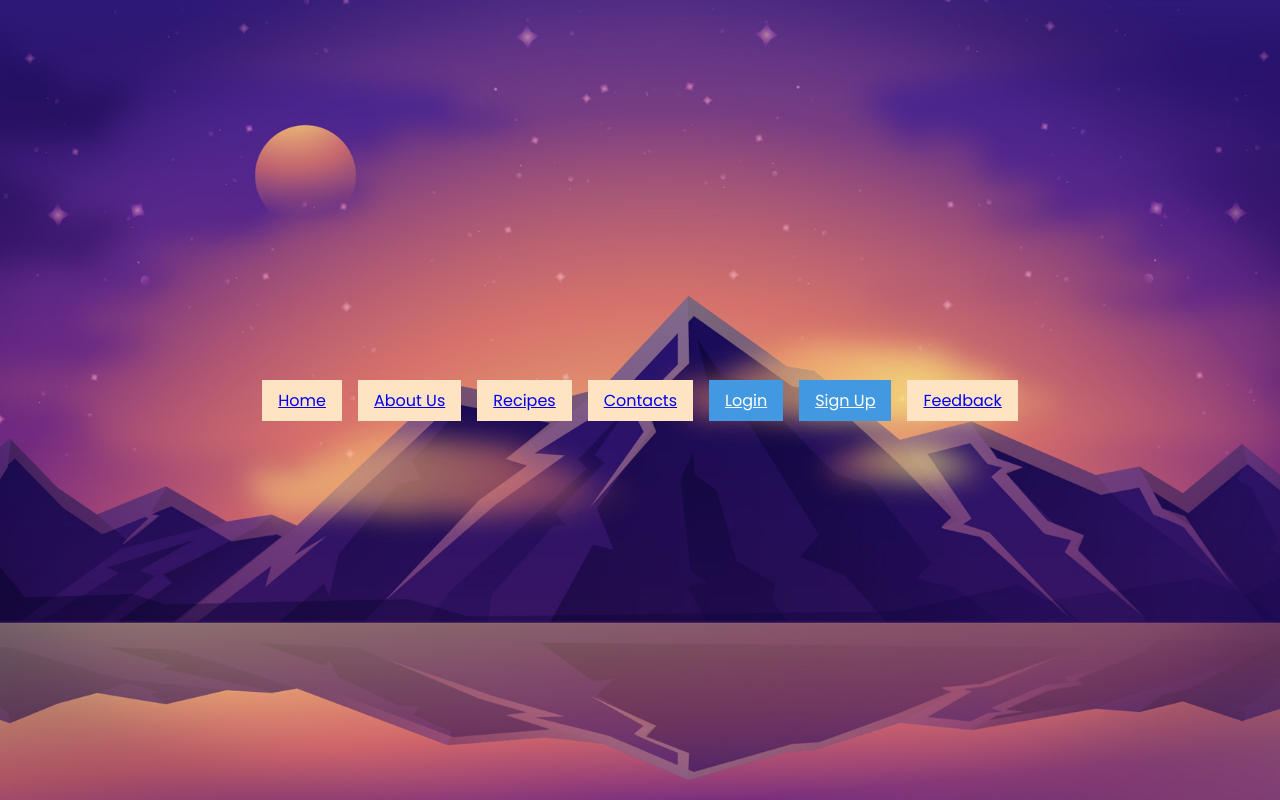
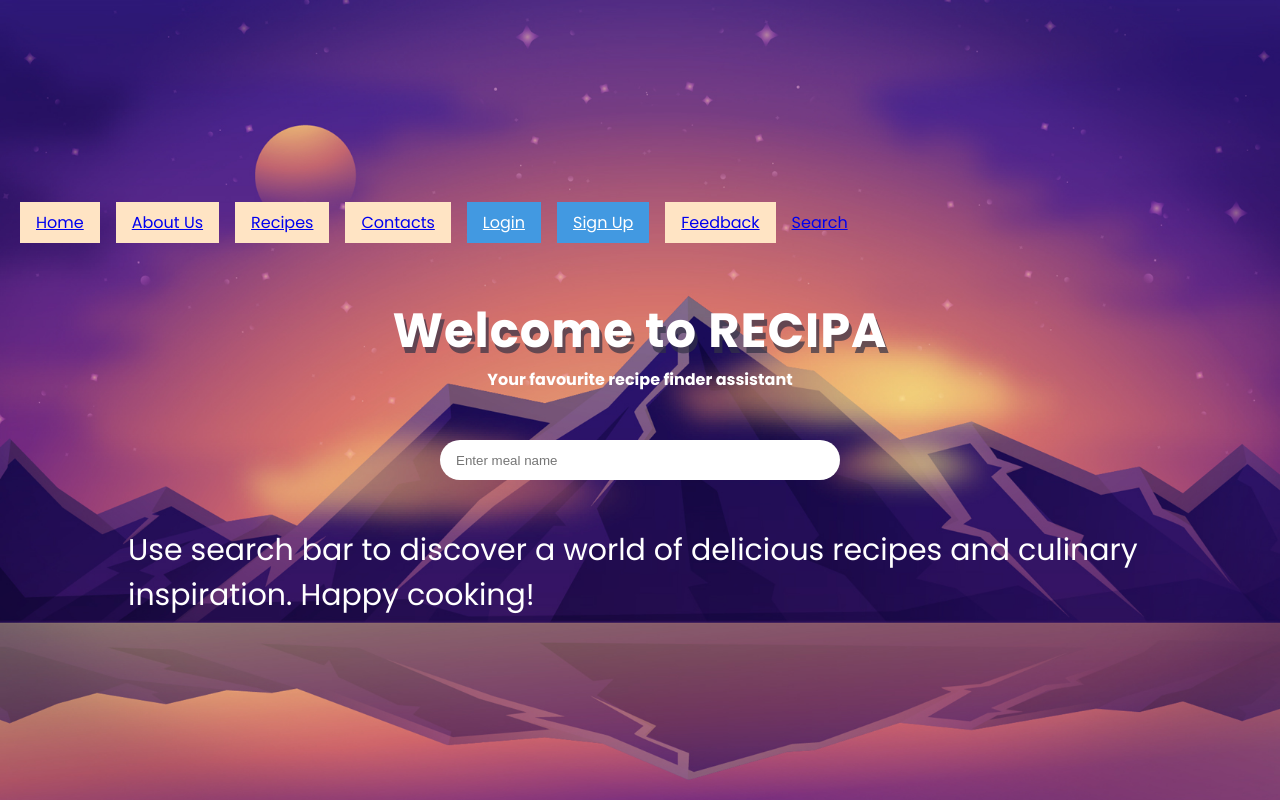
Before and after one commit to gichira22/Recipa, a React (Create React App) app: page /search in a window 1280 px wide. Built offline with nearby package versions, Linux system fonts and the light colour scheme.

Commit message:
Create a searcbar component, add it to the navbar, and create a route to it at app.js

```diff
--- a/src/App.js
+++ b/src/App.js
@@ -10,6 +10,7 @@ import Contacts from "./components/Contacts";
 import LoginForm from "./components/LoginPage";
 import SignUp from "./components/SignUp";
 import Footer from "./components/Footer";
+import Search from "./components/Search";
 import { CartProvider } from "./components/ShoppingCart";
 
 function App() {
@@ -24,6 +25,7 @@ function App() {
           <Route path="/contact" element={<Contacts />} />
           <Route path="/login" element={<LoginForm />} />
           <Route path="/signup" element={<SignUp />} />
+          <Route path="/search" element={<Search />} />
         </Routes>
         <Footer />
       </CartProvider>
--- a/src/components/Navbar.js
+++ b/src/components/Navbar.js
@@ -26,6 +26,9 @@ const Navbar = () => {
       <Link to="/feedback" className="navbar-link">
         Feedback
       </Link>
+      <Link to="/search" className="navbar">
+        Search
+      </Link>
     </div>
   );
 };
--- a/src/components/Recipe.js
+++ b/src/components/Recipe.js
@@ -1,12 +1,12 @@
-import React, { useState } from "react";
+import React, { useState, useEffect } from "react";
 import RecipeList from "./RecipeList";
+
 const Recipe = () => {
-  const [search, setSearch] = useState();
   const [myRecipe, setMyRecipe] = useState([]);
   const [error, setError] = useState(false);
-  const searchRecipe = (evt) => {
-    if (evt.key === "Enter") {
-      fetch(`https://www.themealdb.com/api/json/v1/1/search.php?s=${search}`)
+
+  useEffect(() => {
+    fetch(`https://www.themealdb.com/api/json/v1/1/search.php?s=`)
       .then((res) => res.json())
       .then((data) => {
         console.log(data);
@@ -17,45 +17,34 @@ const Recipe = () => {
           setMyRecipe([]);
           setError(true);
         }
-          // setMyRecipe(data.meals || []);
       })
       .catch((error) => {
         console.error("Error fetching recipes:", error);
         setError(true);
       });
-    }
-  };
+  }, []);
+
   return (
     <div className="main">
       <div className="heading">
-        <h1>Welcome to RECIPA</h1>
-        <h4>Your favourite recipe finder assistant</h4>
-      </div>
-      <div className="searchButton">
-        <input
-          type="search"
-          className="searchBar"
-          placeholder="Enter meal name"
-          onChange={(e) => setSearch(e.target.value)}
-          value={search}
-          onKeyPress={searchRecipe}
-        ></input>
+        <h1>Welcome to RECIPE-FINDER!</h1>
+        <h4>
+          Welcome to our recipe finder application! Whether you're looking for a
+          quick meal idea or planning a gourmet dinner, we've got you covered.
+        </h4>
       </div>
       <div className="container">
         {error ? (
-          <p className="notFound">Sorry, recipe not found. Try again.</p>
+          <p className="notFound">
+            Sorry, there was an error fetching recipes. Please try again later.
+          </p>
+        ) : myRecipe.length === 0 ? (
+          <p className="notFound">
+            No recipes found. Please check back later for updates.
+          </p>
         ) : (
-          myRecipe.length === 0 && (
-            <p className="notFound">
-              {" "}
-              Use search bar to discover a world of delicious recipes and
-              culinary inspiration. Happy cooking!
-            </p>
-          )
+          myRecipe.map((res, index) => <RecipeList key={index} data={res} />)
         )}
-        {myRecipe.map((res, index) => (
-          <RecipeList key={index} data={res} />
-        ))}
       </div>
     </div>
   );
--- /dev/null
+++ b/src/components/Search.js
@@ -0,0 +1,63 @@
+import React, { useState } from "react";
+import RecipeList from "./RecipeList";
+const Search = () => {
+  const [search, setSearch] = useState();
+  const [myRecipe, setMyRecipe] = useState([]);
+  const [error, setError] = useState(false);
+  const searchRecipe = (evt) => {
+    if (evt.key === "Enter") {
+      fetch(`https://www.themealdb.com/api/json/v1/1/search.php?s=${search}`)
+        .then((res) => res.json())
+        .then((data) => {
+          console.log(data);
+          if (data.meals) {
+            setMyRecipe(data.meals);
+            setError(false);
+          } else {
+            setMyRecipe([]);
+            setError(true);
+          }
+        })
+        .catch((error) => {
+          console.error("Error fetching recipes:", error);
+          setError(true);
+        });
+    }
+  };
+  return (
+    <div className="main">
+      <div className="heading">
+        <h1>Welcome to RECIPA</h1>
+        <h4>Your favourite recipe finder assistant</h4>
+      </div>
+      <div className="searchButton">
+        <input
+          type="search"
+          className="searchBar"
+          placeholder="Enter meal name"
+          onChange={(e) => setSearch(e.target.value)}
+          value={search}
+          onKeyPress={searchRecipe}
+        ></input>
+      </div>
+      <div className="container">
+        {error ? (
+          <p className="notFound">Sorry, recipe not found. Try again.</p>
+        ) : (
+          myRecipe.length === 0 && (
+            <p className="notFound">
+              {" "}
+              Use search bar to discover a world of delicious recipes and
+              culinary inspiration. Happy cooking!
+            </p>
+          )
+        )}
+        {myRecipe.map((res, index) => (
+          <RecipeList key={index} data={res} />
+        ))}
+      </div>
+    </div>
+  );
+};
+
+export default Search;
```
Lines whose indentation alone changed are shown as unchanged.
